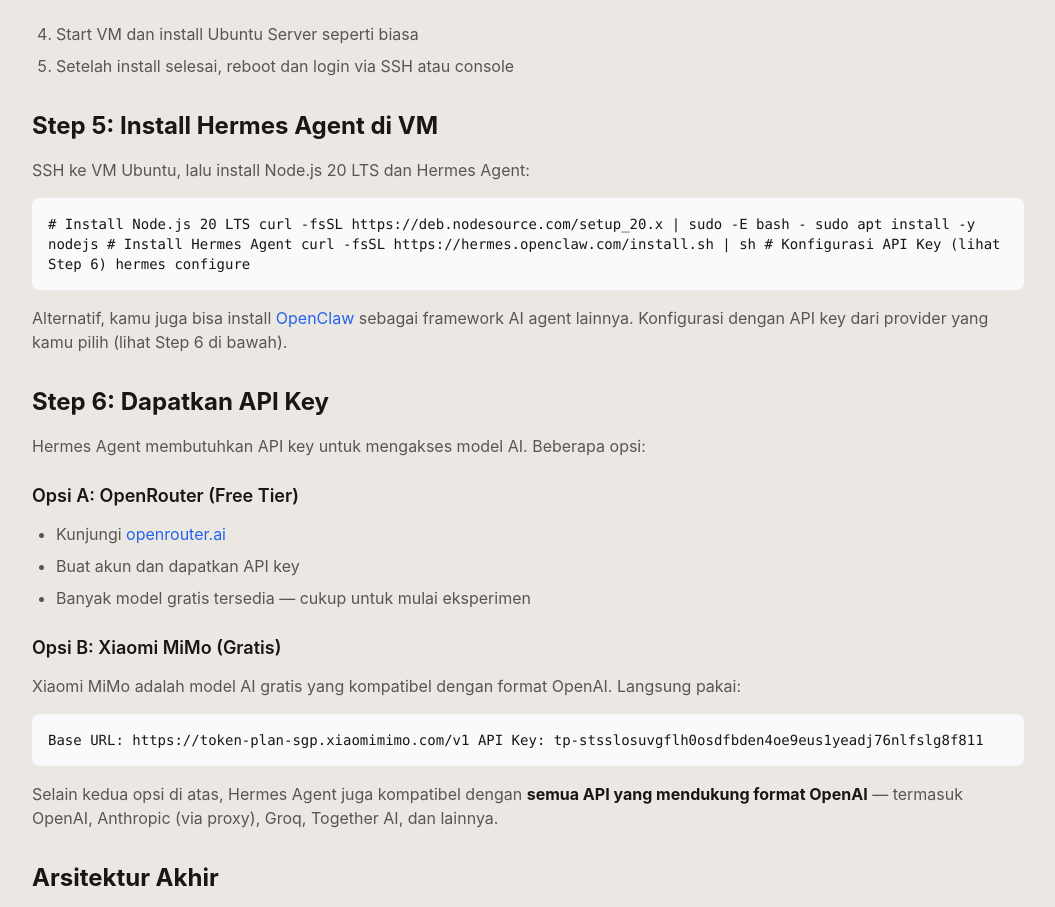
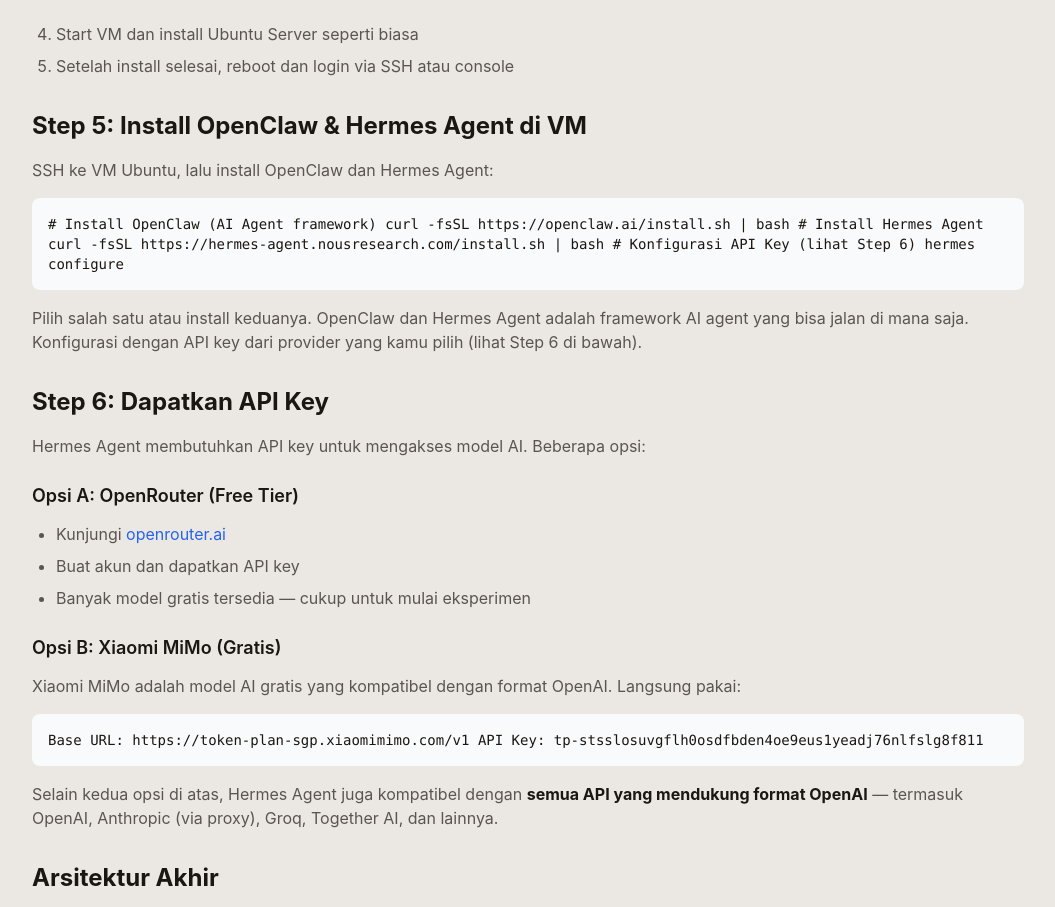
Before and after one commit to mpwridd/agentverse, a Next.js app: page /reviews/setup-ai-agent-di-rumah in a window 1280 px wide. Shown: the part 2431-3338 px from the top of the page, without its empty margins (112-1167 px from the left). Built offline with nearby package versions, Linux system fonts and the light colour scheme.

Commit message:
Add M720Q, mouse+KB combo, OpenClaw+Hermes install, 12 products

```diff
--- a/src/app/reviews/mini-pc-ai-terbaik-2026/page.tsx
+++ b/src/app/reviews/mini-pc-ai-terbaik-2026/page.tsx
@@ -1,7 +1,7 @@
 import type { Metadata } from "next";
 import Link from "next/link";
 
-const title = "10 Mini PC Terbaik untuk Proxmox & AI Agent Server 2026";
+const title = "12 Mini PC Terbaik untuk Proxmox & AI Agent Server 2026";
 const description =
   "Rekomendasi Mini PC terbaik untuk dijadikan server Proxmox. Jalankan AI Agent, VM, container, dan self-hosted services 24/7 di rumah.";
 
@@ -21,6 +21,12 @@
     price: "Rp 1.500.000",
     note: "Budget entry",
     url: "https://s.shopee.co.id/2BC5Je6aDR?mmp_pid=an_11360871961&utm_source=an_11360871961&utm_medium=affiliates",
+  },
+  {
+    name: "Lenovo ThinkCentre M720Q i5 Gen 8 8GB/256GB",
+    price: "Rp 1.800.000",
+    note: "Lenovo populer",
+    url: "https://s.shopee.co.id/LkRFjJlpD?mmp_pid=an_11360871961&utm_source=an_11360871961&utm_medium=affiliates",
   },
   {
     name: "Dell OptiPlex 3050 i5-6500T 8GB/256GB",
@@ -90,6 +96,12 @@
     price: "Rp 85.000",
     note: "Setup awal",
     url: "https://s.shopee.co.id/1VwOXoz07t?mmp_pid=an_11360871961&utm_source=an_11360871961&utm_medium=affiliates",
+  },
+  {
+    name: "Mouse + Keyboard Wireless Combo",
+    price: "Rp 150.000",
+    note: "Praktis",
+    url: "https://s.shopee.co.id/9zuwlk2YL0?mmp_pid=an_11360871961&utm_source=an_11360871961&utm_medium=affiliates",
   },
 ];
 
--- a/src/app/reviews/setup-ai-agent-di-rumah/page.tsx
+++ b/src/app/reviews/setup-ai-agent-di-rumah/page.tsx
@@ -350,37 +350,28 @@
         className="text-2xl font-bold mt-8 mb-4"
         style={{ color: "var(--text-primary)" }}
       >
-        Step 5: Install Hermes Agent di VM
+        Step 5: Install OpenClaw & Hermes Agent di VM
       </h2>
       <p className="mb-4" style={{ color: "var(--text-secondary)" }}>
-        SSH ke VM Ubuntu, lalu install Node.js 20 LTS dan Hermes Agent:
+        SSH ke VM Ubuntu, lalu install OpenClaw dan Hermes Agent:
       </p>
       <div
         className="bg-gray-50 rounded-lg p-4 mb-4 font-mono text-sm overflow-x-auto"
         style={{ color: "var(--text-primary)" }}
       >
         <code>
-          {"# Install Node.js 20 LTS\n"}
-          {"curl -fsSL https://deb.nodesource.com/setup_20.x | sudo -E bash -\n"}
-          {"sudo apt install -y nodejs\n\n"}
+          {"# Install OpenClaw (AI Agent framework)\n"}
+          {"curl -fsSL https://openclaw.ai/install.sh | bash\n\n"}
           {"# Install Hermes Agent\n"}
-          {'curl -fsSL https://hermes.openclaw.com/install.sh | sh\n\n'}
+          {"curl -fsSL https://hermes-agent.nousresearch.com/install.sh | bash\n\n"}
           {"# Konfigurasi API Key (lihat Step 6)\n"}
           {"hermes configure\n"}
         </code>
       </div>
       <p className="mb-6" style={{ color: "var(--text-secondary)" }}>
-        Alternatif, kamu juga bisa install{" "}
-        <a
-          href="https://openclaw.com"
-          target="_blank"
-          rel="noopener noreferrer"
-          className="text-blue-600 hover:text-blue-700"
-        >
-          OpenClaw
-        </a>{" "}
-        sebagai framework AI agent lainnya. Konfigurasi dengan API key dari
-        provider yang kamu pilih (lihat Step 6 di bawah).
+        Pilih salah satu atau install keduanya. OpenClaw dan Hermes Agent
+        adalah framework AI agent yang bisa jalan di mana saja. Konfigurasi
+        dengan API key dari provider yang kamu pilih (lihat Step 6 di bawah).
       </p>
 
       {/* Step 6 */}
```
